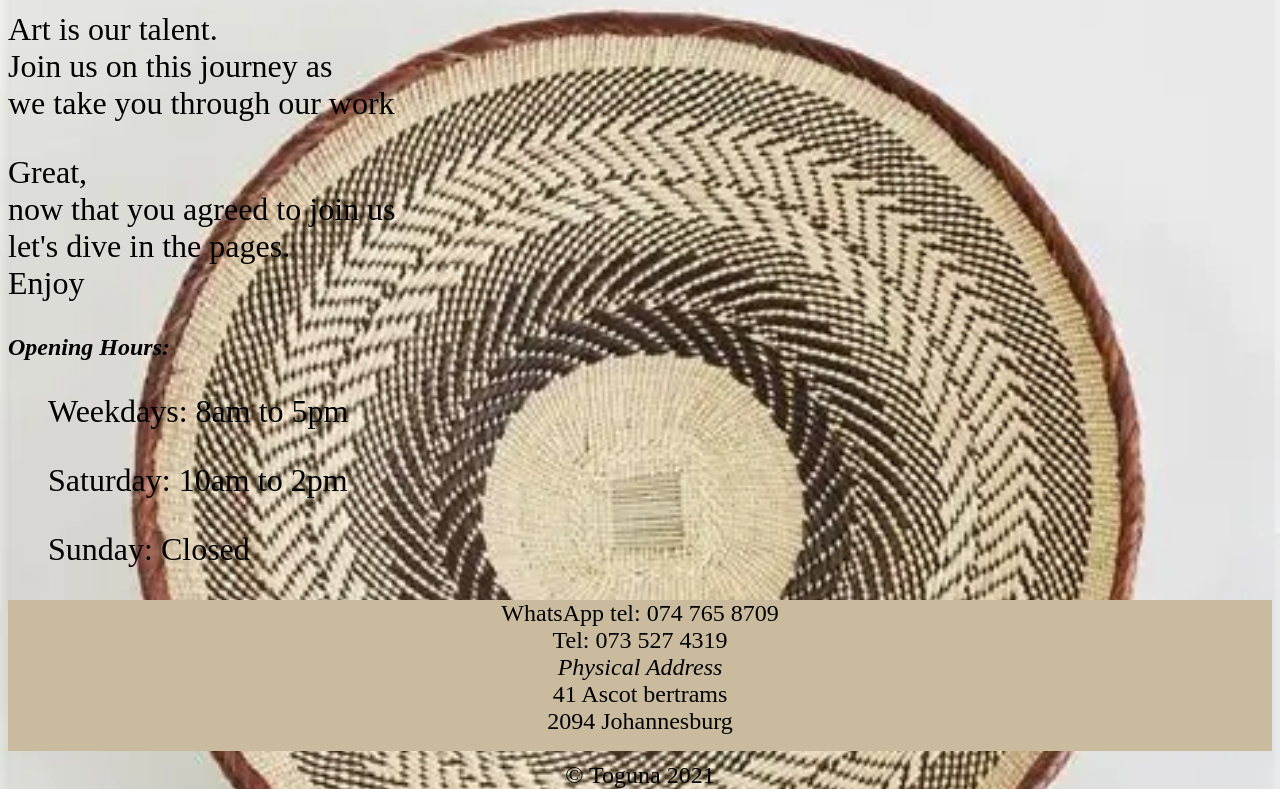
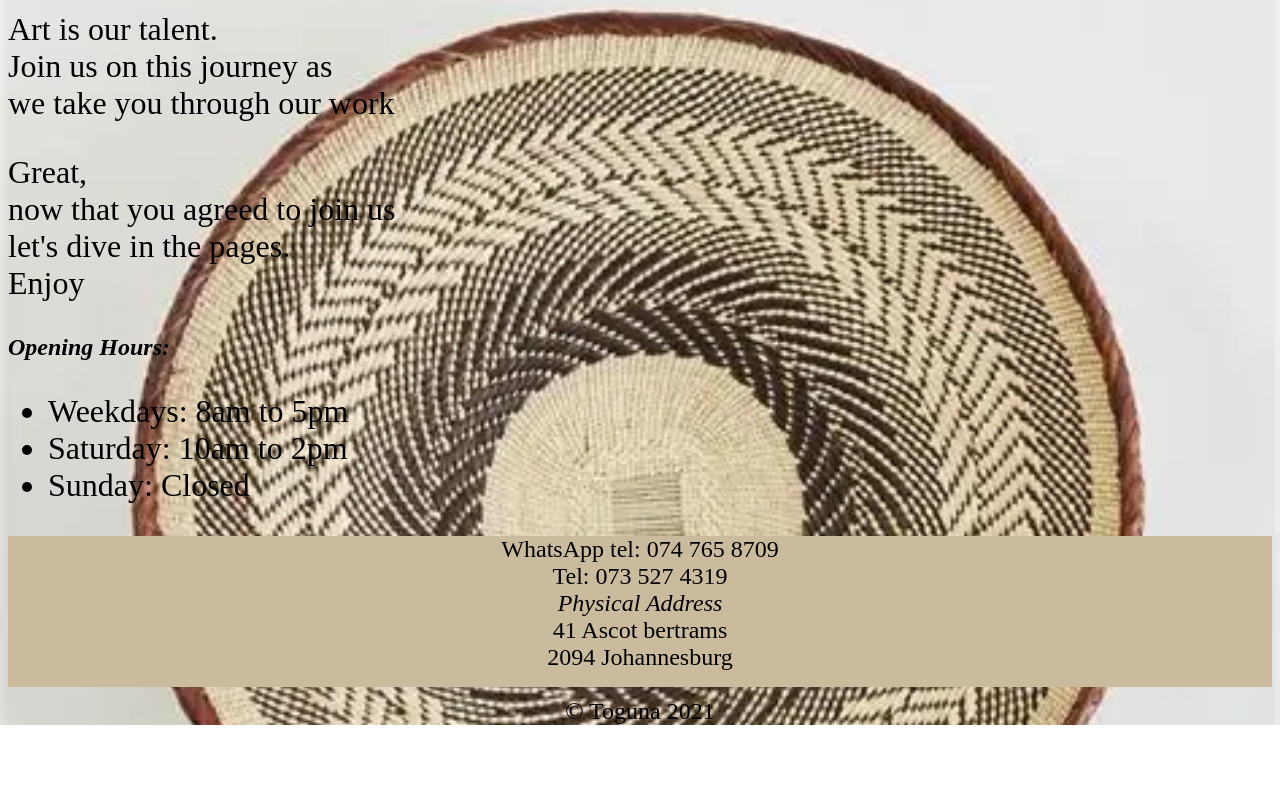
Before and after one commit to imitha123/My-POE, a plain HTML site: page index.html in a window 1280 px wide. Shown: the part 144-933 px from the top of the page. After the commit the page ends 869 px from the top, so only its background shows below. Drawn offline with Linux system fonts and the light colour scheme.

Commit message:
I made a list

```diff
--- a/index.html
+++ b/index.html
@@ -62,6 +62,8 @@ font-size: x-large;
 }
 
 </style>
+
+<main>
 <h1> Welcome to <i>Toguna</i></h1>
 
 <p>Art is our talent.<br>
@@ -78,11 +80,13 @@ Enjoy<br>
 
 <h2><i>Opening Hours:</i></h2>
 
-<ul>Weekdays: 8am to 5pm</ul>
- <ul>Saturday: 10am to 2pm</ul>
-<ul>Sunday: Closed</ul>
+<ul>
+   <li>Weekdays: 8am to 5pm</li>
+   <li>Saturday: 10am to 2pm </li>
+   <li>Sunday: Closed</li>
+</ul>
 
-
+</main>
 <footer>
 
     WhatsApp tel: 074 765 8709<br>
```
